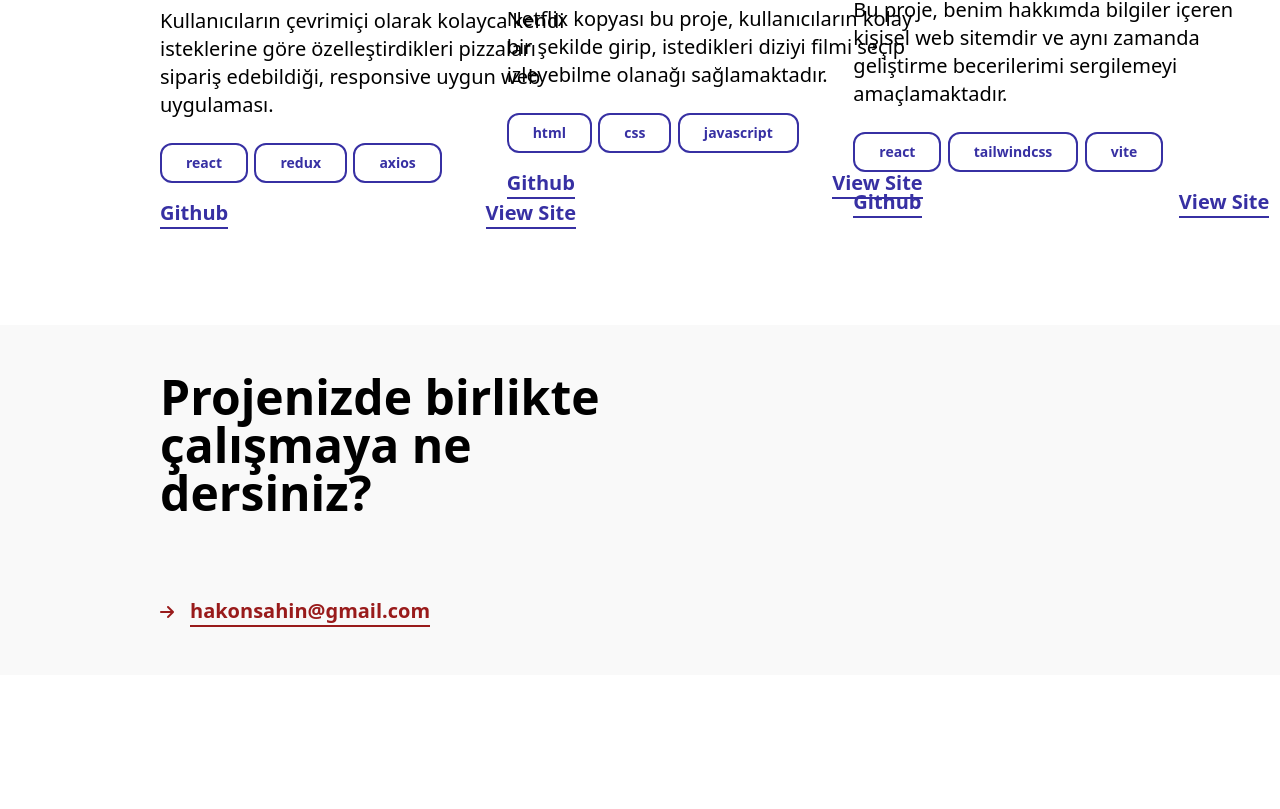
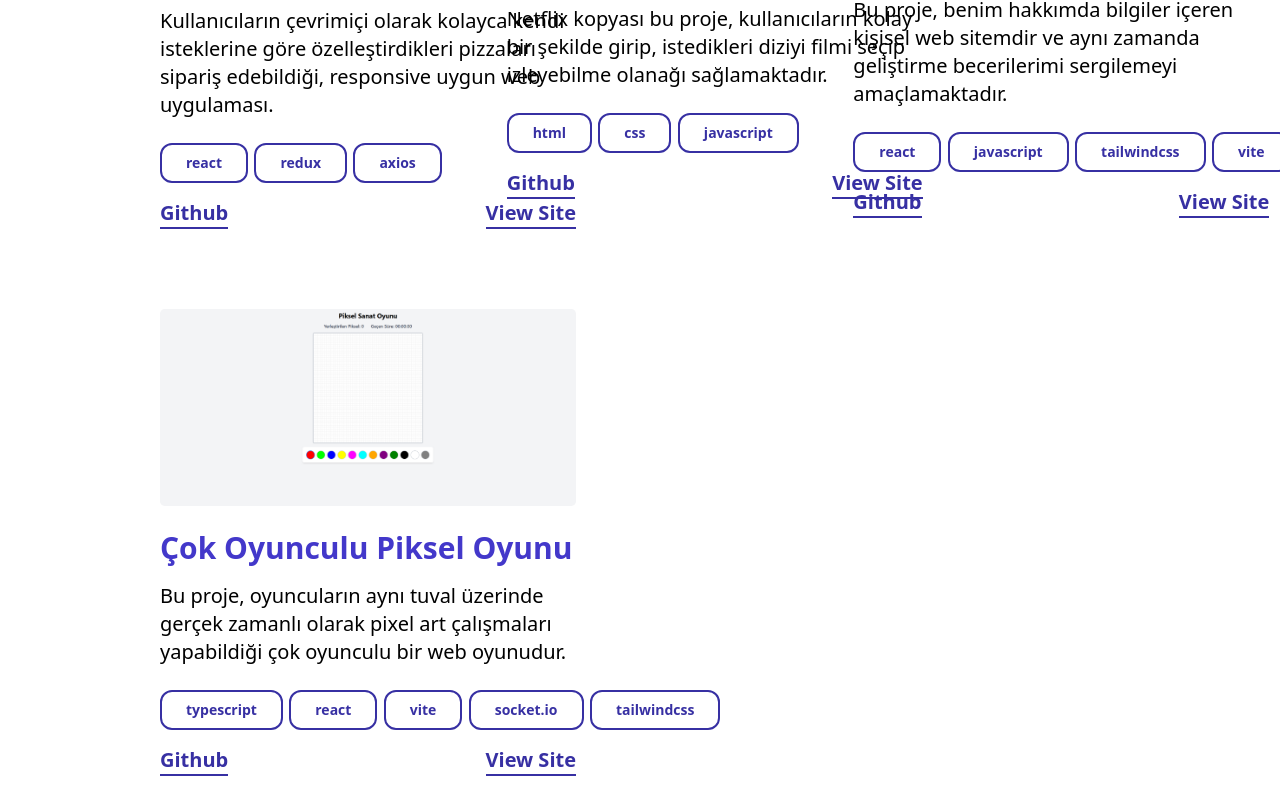
Before and after one commit to ceusahin/fsweb-frontend-challenge, a React (Vite) app: page / in a window 1280 px wide. Shown: the part 2811-3620 px from the top of the page. Before the commit the page ends 3486 px from the top, so only its background shows below. Built offline with nearby package versions, Linux system fonts and the light colour scheme.

Commit message:
new project added

```diff
--- a/data.js
+++ b/data.js
@@ -1,6 +1,7 @@
 import witflixPic from "./src/media/witflix.png";
 import pizzaOrderPic from "./src/media/pizza-order.png";
 import portfolioPic from "./src/media/potfolio.png";
+import pixelGamePic from "./src/media/pixelgame.png";
 
 const data = {
   skills: [
@@ -79,8 +80,23 @@ const data = {
         tr: "Bu proje, benim hakkımda bilgiler içeren kişisel web sitemdir ve aynı zamanda geliştirme becerilerimi sergilemeyi amaçlamaktadır.",
         en: "This project is my personal website that contains information about me and aims to showcase my development skills.",
       },
-      techs: ["react", "tailwindcss", "vite"],
+      techs: ["react", "javascript", "tailwindcss", "vite", "responsive"],
       github: "",
+    },
+    {
+      id: 4,
+      cover: pixelGamePic,
+      title: {
+        tr: "Çok Oyunculu Piksel Oyunu",
+        en: "Multiplayer Pixel Game",
+      },
+      description: {
+        tr: "Bu proje, oyuncuların aynı tuval üzerinde gerçek zamanlı olarak pixel art çalışmaları yapabildiği çok oyunculu bir web oyunudur.",
+        en: "This project is a multiplayer web game where players can create pixel art together on the same canvas in real-time.",
+      },
+      techs: ["typescript", "react", "vite", "socket.io", "tailwindcss"],
+      github: "https://github.com/ceusahin/multiplayer-pixel-game",
+      view: "https://multiplayer-pixel-game.vercel.app/",
     },
   ],
   profile: {
```
Also changed, not shown: src/media/pixelgame.png (added).
